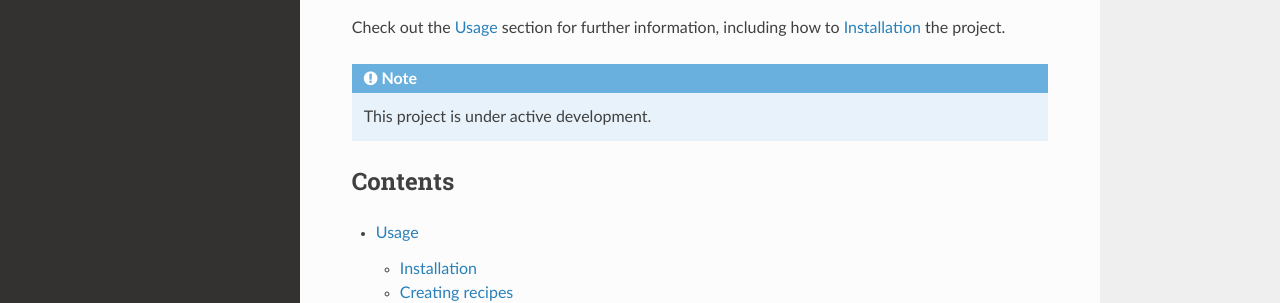
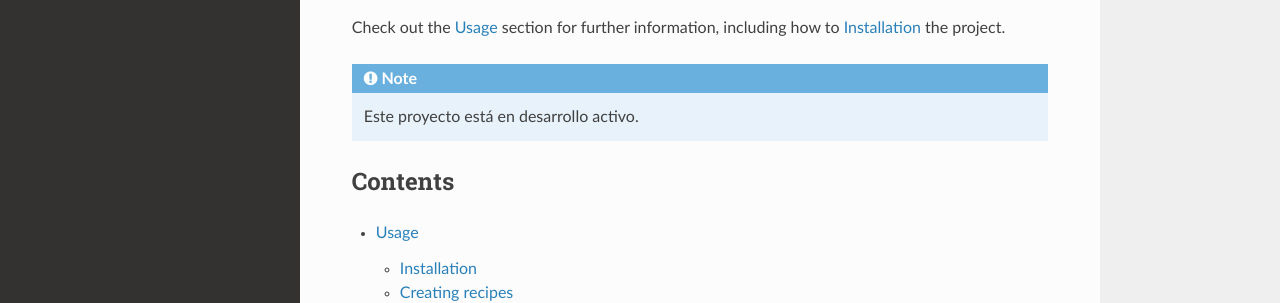
Before and after one commit to matecom57/donclusterio, a Sphinx documentation site: the page built from docs/source/index.rst, in a window 1280 px wide and 1226 px high. Shown: the part 672-975 px from the top of the window. Built offline with Sphinx 7.4.7 and the Read the Docs theme 3.1.0, drawn with Linux system fonts in a browser that asks for light colours.

Commit message:
Update index.rst

```diff
--- a/docs/source/index.rst
+++ b/docs/source/index.rst
@@ -19,7 +19,7 @@ how to :ref:`installation` the project.
 
 .. note::
 
-   This project is under active development.
+   Este proyecto está en desarrollo activo.
 
 Contents
 --------
```
